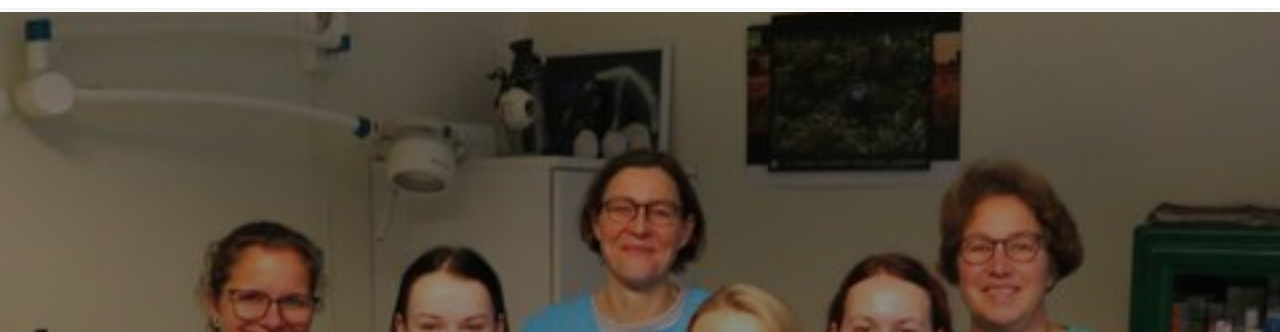
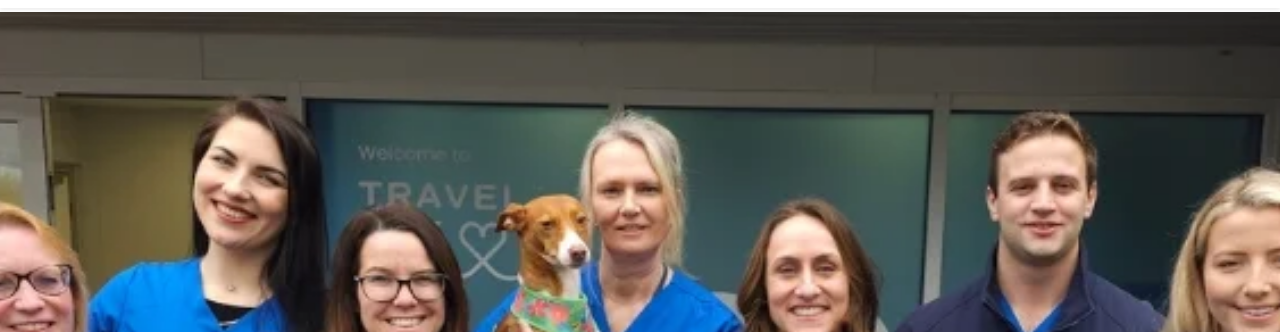
Before and after one commit to leverh/tierarzt-praxis-6, a website: page index.html in a window 1280 px wide. Shown: the part 64-396 px from the top of the page. Drawn offline with Linux system fonts and the light colour scheme.

```diff
--- a/index.html
+++ b/index.html
@@ -37,11 +37,11 @@
 
     <!-- Hero Section -->
     <header class="hero-section position-relative vh-100 d-flex align-items-center">
+        <img src="/assets/vet-team-stock.webp" class="hero-image" alt="Vet Team">
         <div class="container text-center text-white position-relative z-3">
             <h1 class="display-3 fw-bold mb-4">Tierarztpraxis am Wasserturm</h1>
             <h2 class="h3 fw-light">Tierärztliche Gemeinschaftspraxis Dres. Fengler & Brinkmeier</h2>
         </div>
-        <div class="hero-overlay position-absolute top-0 start-0 w-100 h-100"></div>
     </header>
     <!-- About Section -->
 <section id="about" class="py-5">
@@ -394,7 +394,7 @@
         </div>
         <div class="text-center mt-5 pt-4 border-top border-secondary">
             <p class="mb-0">
-                <a href="imprint-privacy.html" class="text-white text-decoration-none">Impressum & Datenschutzerklärung</a>
+                <a href="#" class="text-white text-decoration-none">Impressum & Datenschutzerklärung</a>
             </p>
         </div>
     </div>
--- a/src/styles.css
+++ b/src/styles.css
@@ -48,8 +48,18 @@
 
 /* Hero Section */
 .hero-section {
-    background: url('/assets/team.jpg') center/cover no-repeat;
-    margin-top: 76px; /* Adjust based on navbar height */
+    position: relative;
+    overflow: hidden;
+    margin-top: 76px;
+}
+
+.hero-image {
+    position: absolute;
+    top: 0;
+    left: 0;
+    width: 100%;
+    height: 100%;
+    object-fit: cover;
 }
 
 .hero-overlay {
@@ -299,3 +309,10 @@
 .privacy-page h4 {
     color: var(--text-dark);
 }
+
+
+@media (max-width: 368px) {
+    .navbar-brand {
+        font-size: 1rem;
+    }
+}
```
Also changed, not shown: imprint-privacy.html (+1 -1 lines), assets/vet-team-stock.webp (added).
